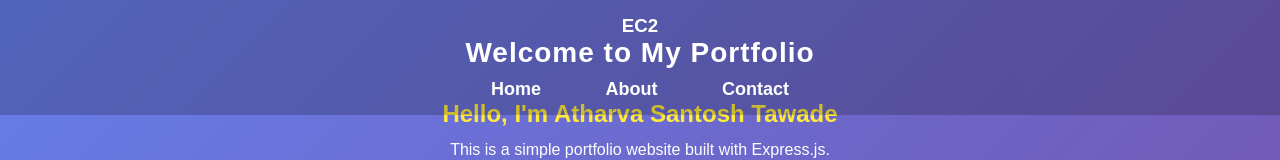
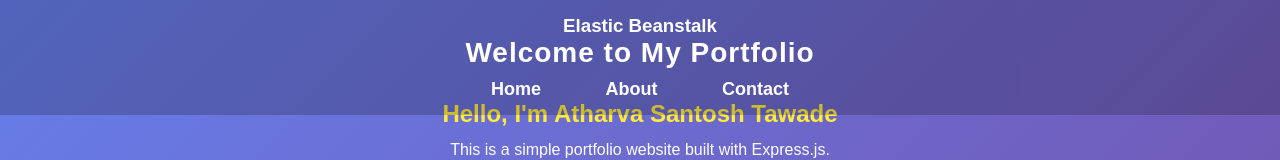
Before and after one commit to atharva670/atharva-, a website: page views/index.html in a window 1280 px wide. Shown: the top 160 px of the page. Drawn offline with Linux system fonts and the light colour scheme.

Commit message:
Update index.html

```diff
--- a/views/index.html
+++ b/views/index.html
@@ -8,7 +8,7 @@
 </head>
 <body>
   <header>
-    <h3>EC2</h3>
+    <h3>Elastic Beanstalk</h3>
     <h1>Welcome to My Portfolio</h1>
     <nav>
       <a href="/">Home</a>
```
